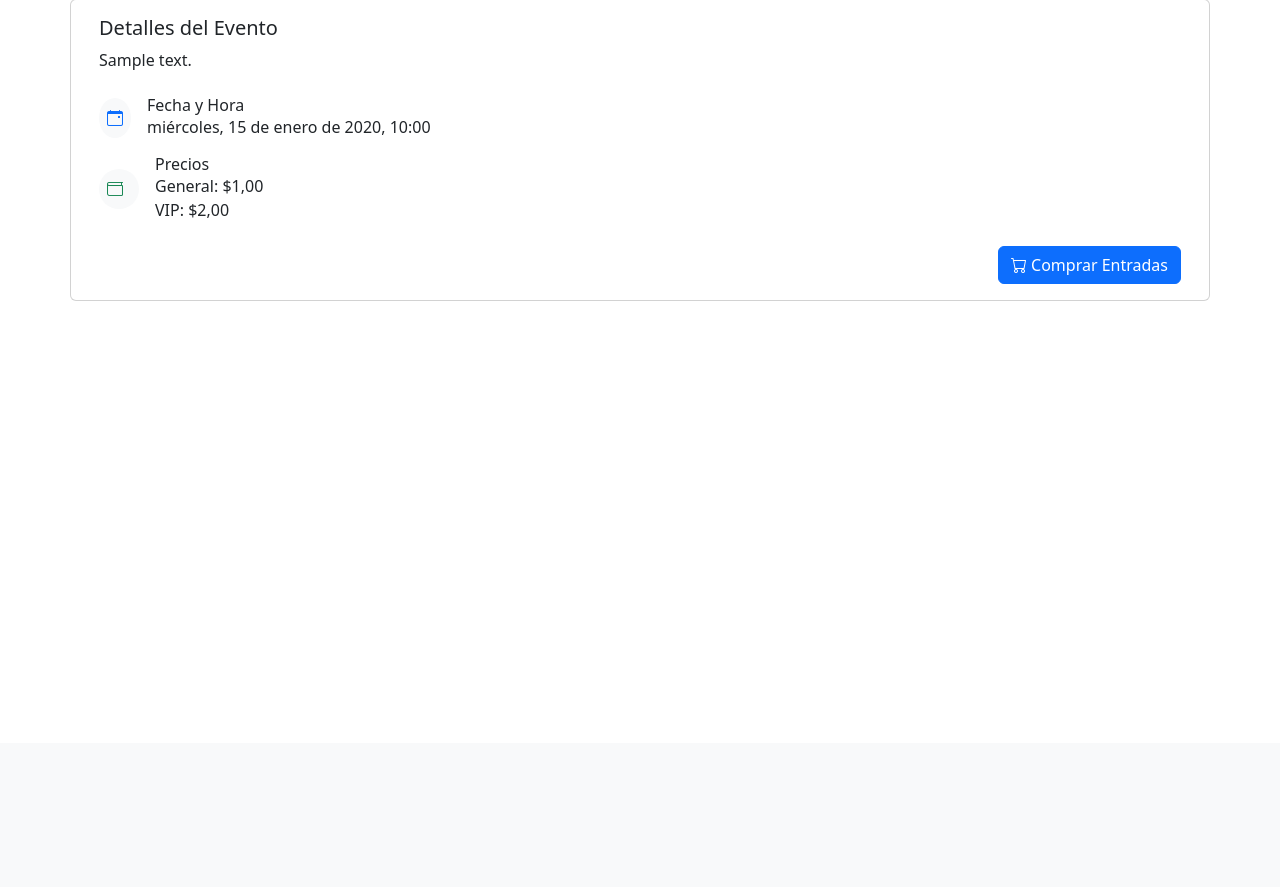
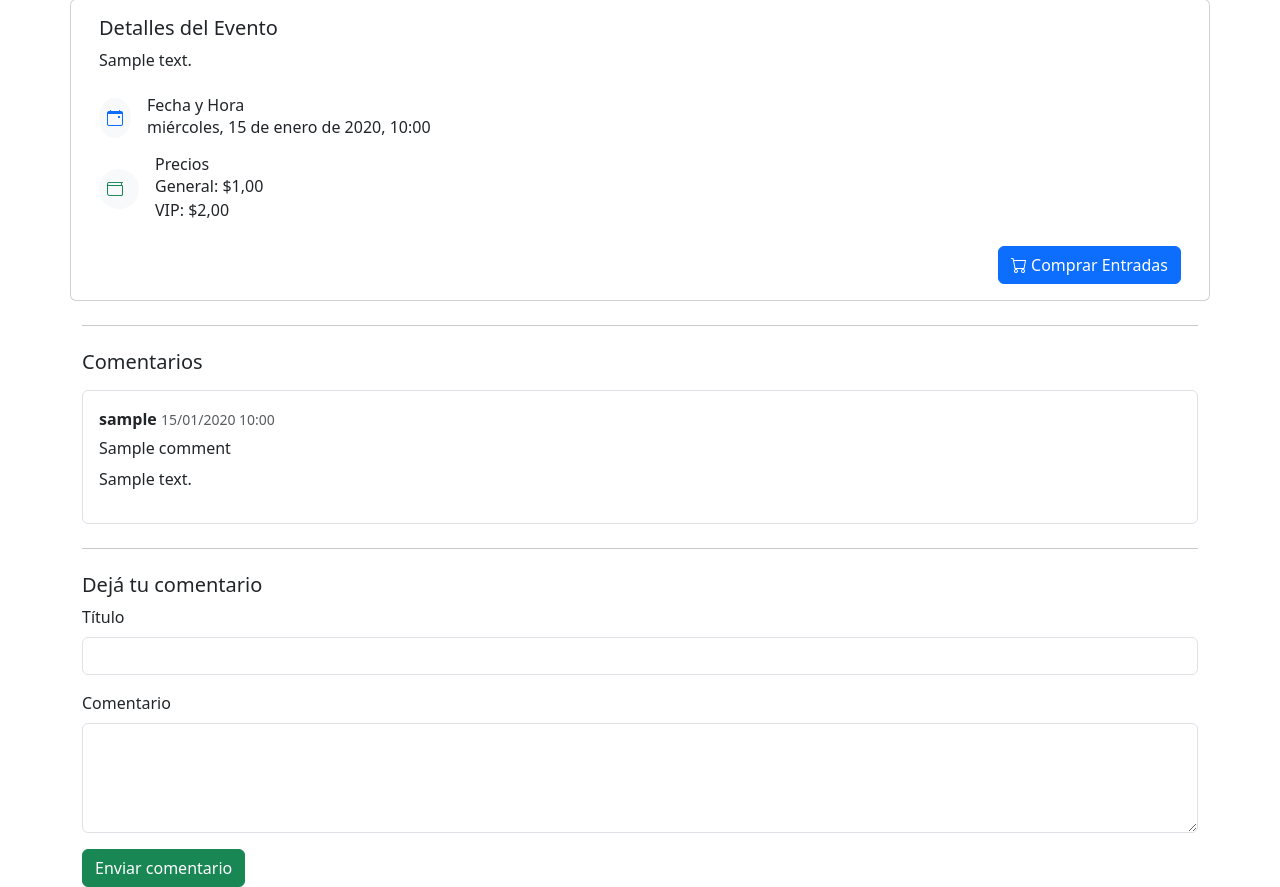
Before and after one commit to mendezari2000/eventos, a Django app: page /events/1/ in a window 1280 px wide. Shown: the part 57-944 px from the top of the page. Before the commit the page ends 358 px from the top, so only its background shows below. Run offline with Django 5.2, Linux system fonts and the light colour scheme; tables that the repository leaves empty hold one stand-in row (values such as "Sample post"); parts of the project's set-up code (start-up, migrations or seed data) failed here and were passed over.

Commit message:
funcion de comentarios

```diff
--- a/app/templates/app/account/profile.html
+++ b/app/templates/app/account/profile.html
@@ -6,7 +6,7 @@
   <p>Usuario: {{user.username}}</p>
   <p>Mail: {{user.email}}</p>
 </div>
-<div class="mt-4">
+<div class="container mt-4">
   <a href="{% url 'tickets' %}" class="btn btn-primary">Ver mis tickets</a>
 </div>
 
--- a/app/templates/app/event_detail.html
+++ b/app/templates/app/event_detail.html
@@ -42,5 +42,47 @@
             </div>
         </div>
     </div>
+    <hr class="my-4">
+
+<h5 class="mb-3">Comentarios</h5>
+
+<!-- Mostrar comentarios -->
+{% for comment in comments %}
+    <div class="border rounded p-3 mb-3">
+        <strong>{{ comment.user.username }}</strong>
+        <small class="text-muted">{{ comment.created_at|date:"d/m/Y H:i" }}</small>
+        <h6 class="mt-2">{{ comment.title }}</h6>
+        <p>{{ comment.text }}</p>
+    </div>
+{% empty %}
+    <p>No hay comentarios aún.</p>
+{% endfor %}
+
+<hr class="my-4">
+
+<!-- Formulario para nuevo comentario -->
+<h5>Dejá tu comentario</h5>
+<form method="post">
+    {% csrf_token %}
+
+    <div class="mb-3">
+        <label for="title" class="form-label">Título</label>
+        <input type="text" name="title" id="title" class="form-control" required>
+        {% if errors.title %}
+            <div class="text-danger">{{ errors.title }}</div>
+        {% endif %}
+    </div>
+
+    <div class="mb-3">
+        <label for="text" class="form-label">Comentario</label>
+        <textarea name="text" id="text" class="form-control" rows="4" required></textarea>
+        {% if errors.text %}
+            <div class="text-danger">{{ errors.text }}</div>
+        {% endif %}
+    </div>
+
+    <button type="submit" class="btn btn-success">Enviar comentario</button>
+</form>
+
 </div>
 {% endblock %}
--- a/app/views.py
+++ b/app/views.py
@@ -14,6 +14,13 @@ from django.contrib.auth.mixins import LoginRequiredMixin
 from django.contrib import messages
 from django.utils import timezone
 from .forms import RefundRequestForm
+
+class CommentView(View):
+    model= Comment
+    template_name= 'app/event_detail.html'
+    context_object_name='comentarios'
+
+
 
 class CompraExitosaView(View):
     template_name='app/confirmar_compra.html'
@@ -193,6 +200,31 @@ class EventDetailView(DetailView):
     template_name = "app/event_detail.html"
     context_object_name = "event"
 
+    def get_context_data(self, **kwargs):
+        context = super().get_context_data(**kwargs)
+        event = self.get_object()
+        context["comments"] = event.comments.select_related('user').order_by('-created_at')
+        context["errors"] = kwargs.get("errors", {})
+        return context
+
+    def post(self, request, *args, **kwargs):
+        self.object = self.get_object()
+        title = request.POST.get("title", "").strip()
+        text = request.POST.get("text", "").strip()
+
+        success, errors = Comment.new(
+            user=request.user,
+            event=self.object,
+            title=title,
+            text=text
+        )
+
+        if success:
+            return redirect("event_detail", pk=self.object.pk)
+
+        context = self.get_context_data(errors=errors)
+        return self.render_to_response(context)
+
 class ProfileView(TemplateView):
     model = User
     template_name = "app/account/profile.html"
```
